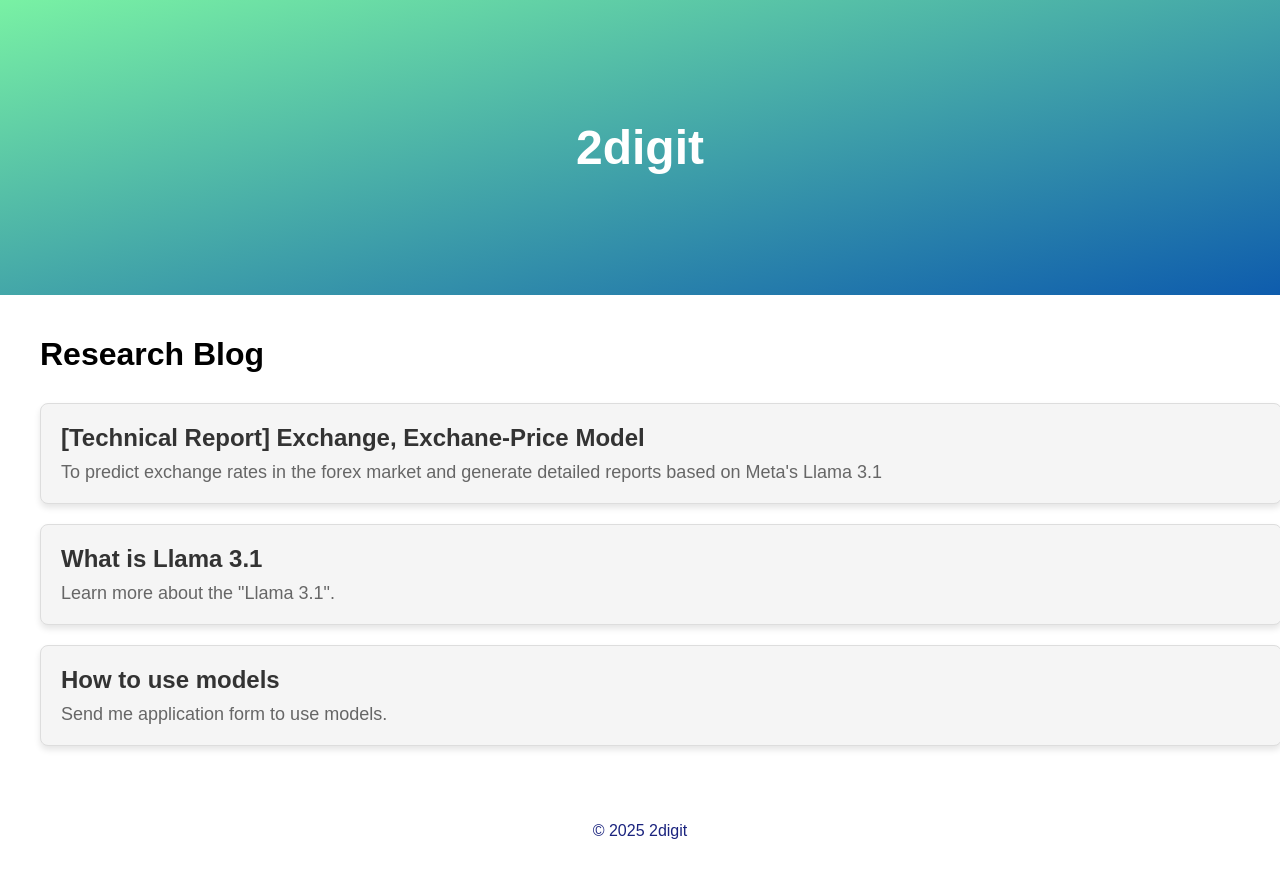
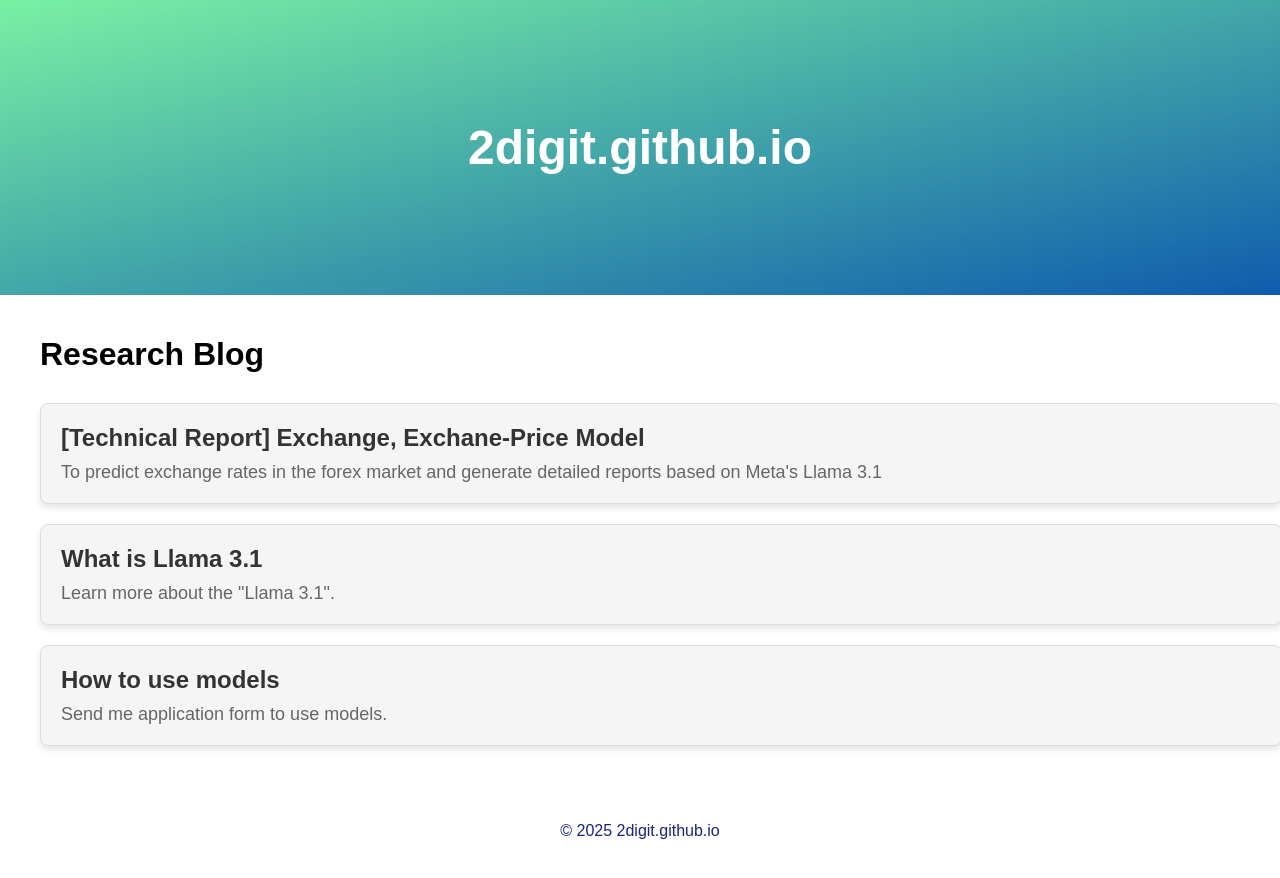
Before and after one commit to hoysu/2digit.github.io, a Jekyll site: the page built from index.html, in a window 1280 px wide. Shown: the top 878 px of the page. Built offline with Jekyll 4.4.1, drawn with Linux system fonts in a browser that asks for light colours; some of the changed lines change nothing that is shown.

Commit message:
Update _config.yml

```diff
--- a/_config.yml
+++ b/_config.yml
@@ -1,7 +1,7 @@
-title: "2digit"
-description: "A place for AI Research"
-theme: jekyll-theme-cayman
-# theme: jekyll-theme-dinky
-# theme: jekyll-theme-tactile
-# theme: jekyll-theme-hyde
-author: "AI Research"
+# title: "2digit"
+# description: "A place for AI Research"
+# theme: jekyll-theme-cayman
+# # theme: jekyll-theme-dinky
+# # theme: jekyll-theme-tactile
+# # theme: jekyll-theme-hyde
+# author: "AI Research"
```
